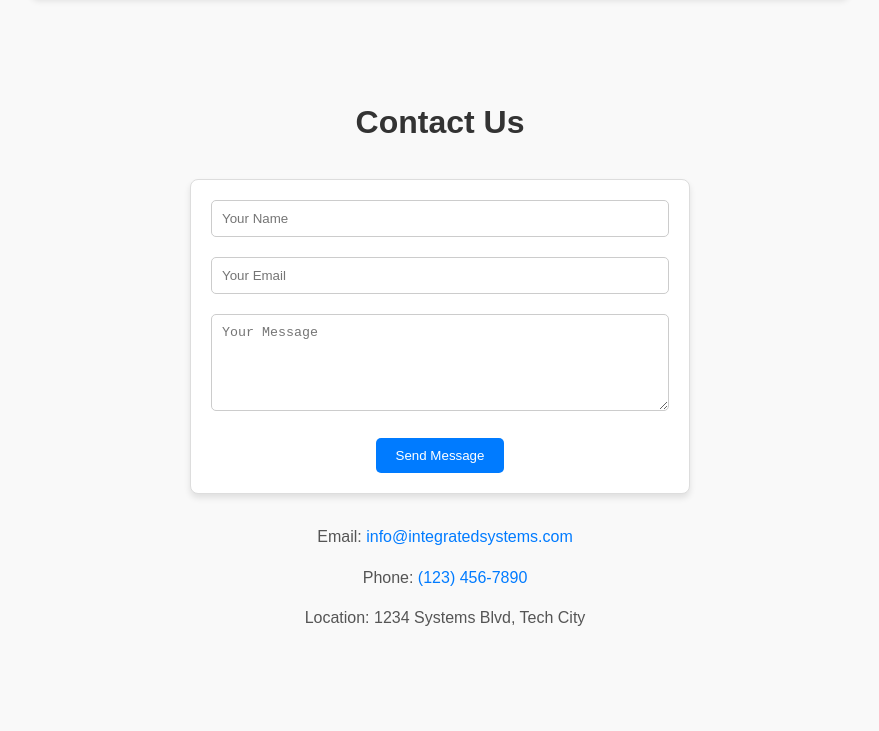
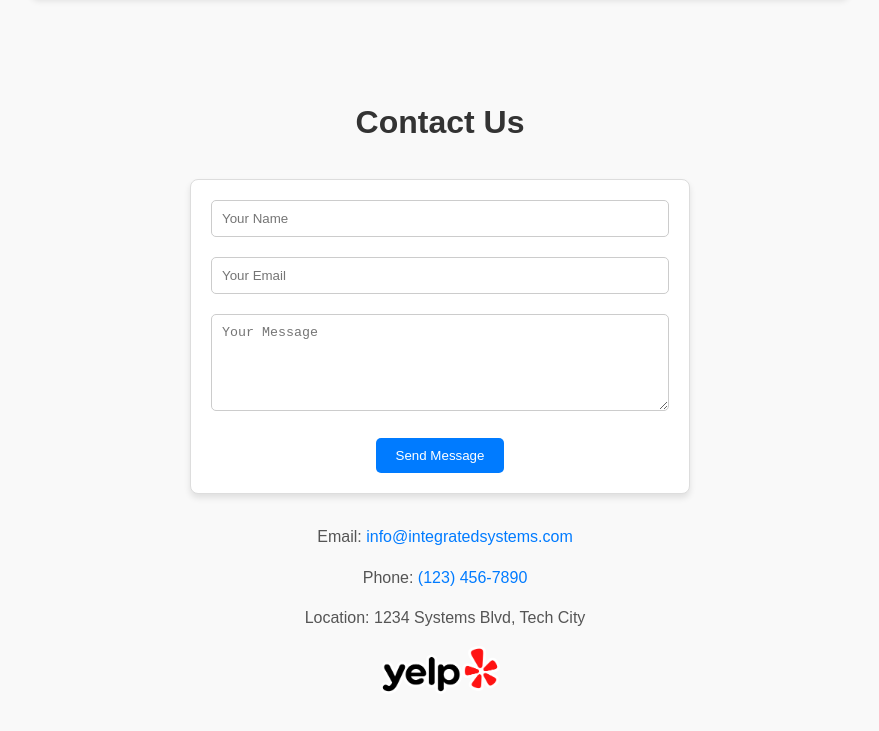
Before and after one commit to seanyvesroy/Cruz, a plain HTML site: page index.html in a window 1280 px wide. Shown: the part 2774-3505 px from the top of the page, without its empty margins (200-1079 px from the left). Drawn offline with Linux system fonts and the light colour scheme.

Commit message:
yelp button

```diff
--- a/index.html
+++ b/index.html
@@ -227,7 +227,13 @@
         <i class="fas fa-map-marker-alt"></i>
         <p>Location: 1234 Systems Blvd, Tech City</p>
       </div>
-    </div>
+      <!-- Yelp Button -->
+       <!-- Yelp Button with Logo -->
+      <div class="info-item yelp-button">
+        <a href="https://www.yelp.com/biz/cruz-integrated-systems-costa-mesa-2" target="_blank" aria-label="View Our Yelp Page">
+          <img src="images/yelp.png" alt="Yelp Logo" class="yelp-logo">
+        </a>
+      </div>
   </div>
 </section>
 
--- a/styles.css
+++ b/styles.css
@@ -508,3 +508,20 @@
   .info-item a:hover {
     text-decoration: underline;
   }
+  .yelp-button {
+    margin-top: 15px;
+    display: flex;
+    align-items: center;
+    justify-content: center;
+  }
+
+  .yelp-logo {
+    width: 120px; /* Adjust size */
+    height: auto;
+    cursor: pointer;
+    transition: transform 0.3s ease;
+  }
+
+  .yelp-logo:hover {
+    transform: scale(1.1); /* Slight zoom effect on hover */
+  }
```
Also changed, not shown: images/yelp.png (added).
